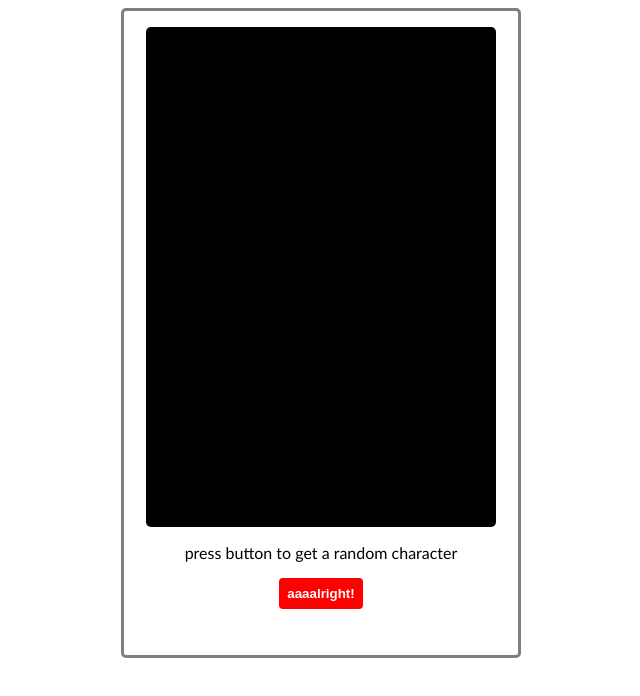
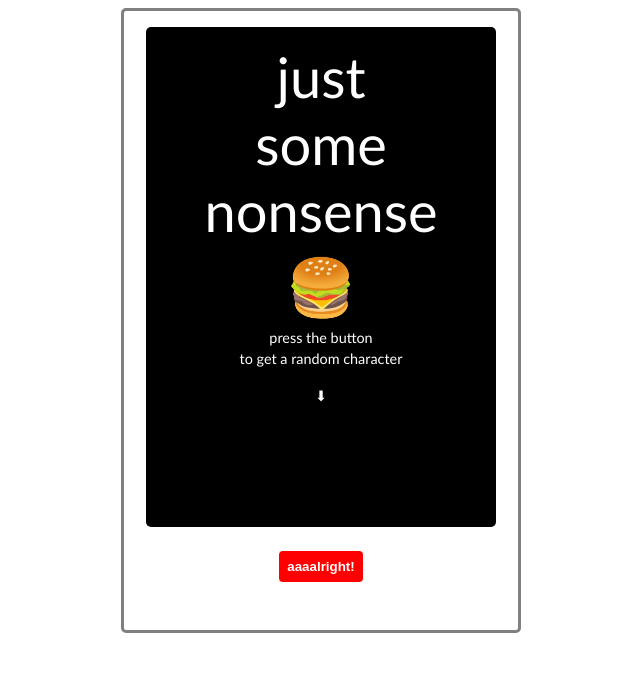
Before and after one commit to yummygoods/weather2, a plain HTML site: page index.html in a window 1280 px wide. Shown: the whole page, without its empty margins (319-959 px from the left). Drawn offline with Linux system fonts and the light colour scheme.

Commit message:
try confetti

```diff
--- a/index.html
+++ b/index.html
@@ -12,14 +12,23 @@
 
 
 <div id="bobsDiv">
+  <div class="container nonsense">
+  <span>just</span>
+  <span>some</span>
+  <span>nonsense</span>
+  <span id="burger">🍔</span>
+  <span class="pressButtonText">press the button</span>
+  <span class="pressButtonText">to get a random character</span>
+  <span id="arrow" class="pressButtonText">⬇</span>
+</div>
 <!-- populates with html -->
 </div>
 
 <form id="form" class="container" type="submit">
-  <p>press button to get a random character</p>
   <button id="button" type="submit">aaaalright!</button>
 </form>
 </div>
   <script src="scriptBobs.js"></script>
+
 </body>
 </html>
--- a/styles.css
+++ b/styles.css
@@ -25,7 +25,7 @@ max-height: 400px;
   background-color: white;
   padding-top: 1rem;
   width: 400px;
-  height: 650px;
+  height: 625px;
   font-family:'Gill Sans', 'Gill Sans MT', Calibri, 'Trebuchet MS', sans-serif
 }
 
@@ -41,7 +41,7 @@ form{
 }
 
 button{
-  margin-bottom: 1rem;
+  margin: 1.5rem;
   color: white;
   background-color: red;
   border: none;
@@ -61,3 +61,30 @@ button{
   margin: auto;
   padding-bottom: 1rem;
 }
+
+#test{
+  color: white;
+}
+
+.nonsense {
+  color: white;
+  font-size: 3.5rem;
+align-content: center;
+margin: 1rem;
+}
+
+.pressButtonText{
+  font-size: .9rem;
+  text-align: center;
+  margin-bottom: .25rem;
+
+}
+
+
+#burger{
+  margin: .5rem;
+}
+
+#arrow{
+  margin: 1rem;
+}
```
Also changed, not shown: scriptBobs.js (+5 -2 lines).
